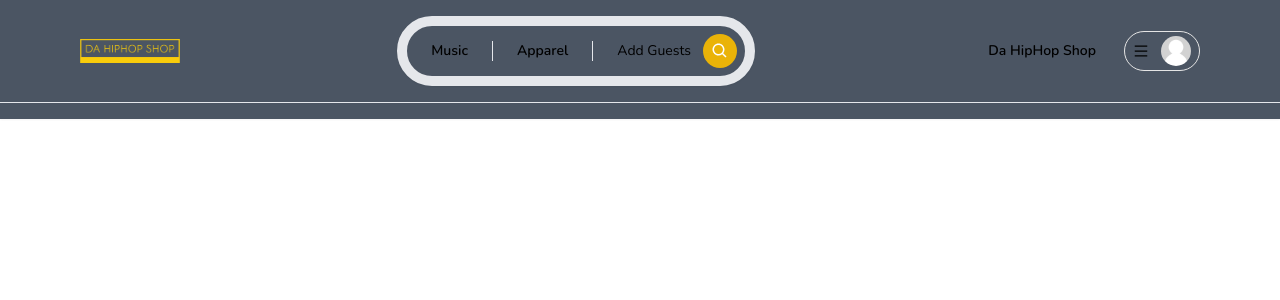
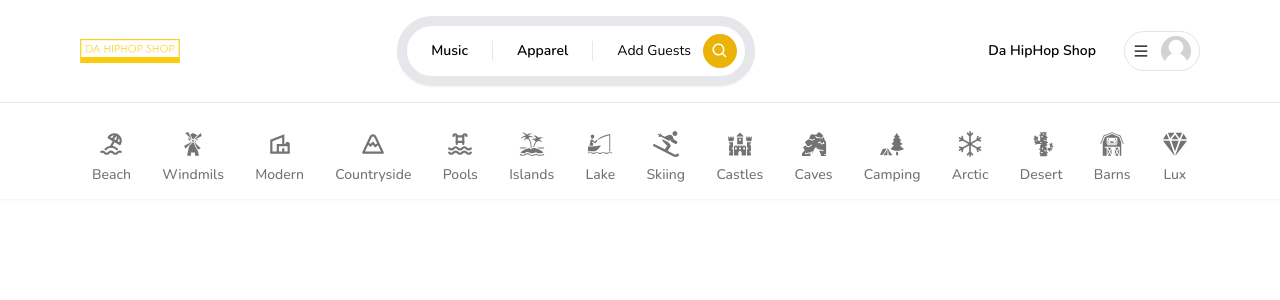
Before and after one commit to LilRomio/Airbnb_clone, a Next.js app: page / in a window 1280 px wide. Shown: the top 300 px of the page. Built offline with nearby package versions, Linux system fonts and the light colour scheme; no server answers.

Commit message:
update 1.01

```diff
--- /dev/null
+++ b/app/components/CategoryBox.tsx
@@ -0,0 +1,70 @@
+'use client';
+
+import { useRouter, useSearchParams } from 'next/navigation';
+import { useCallback } from 'react';
+import { IconType } from 'react-icons';
+import qs from 'query-string';
+
+interface CategoryBoxProps {
+  icon: IconType;
+  label: string;
+  selected?: boolean;
+}
+
+const CategoryBox: React.FC<CategoryBoxProps> = ({ icon: Icon, label, selected }) => {
+  const router = useRouter();
+  const params = useSearchParams();
+
+  const handleClick = useCallback(() => {
+    let currentQuery = {};
+
+    if (params) {
+      currentQuery = qs.parse(params.toString());
+    }
+
+    const updatedQuery: any = {
+      ...currentQuery,
+      category: label,
+    };
+
+    if (params?.get('category') === label) {
+      delete updatedQuery.category;
+    }
+
+    const url = qs.stringifyUrl(
+      {
+        url: '/',
+        query: updatedQuery,
+      },
+      { skipNull: true }
+    );
+
+    router.push(url);
+  }, [label, params, router]);
+
+  return (
+    <div
+      onClick={handleClick}
+      className={`
+        flex
+        flex-col
+        items-center
+        justify-center
+        gap-2
+        p-3
+        border-b-2
+      hover:text-neutral-800
+        transition
+        cursor-pointer
+
+        ${selected ? 'border-b-neutral-800' : 'border-transparent'}
+        ${selected ? 'text-neutral-800' : 'text-neutral-500'}
+        `}
+    >
+      <Icon size={26} />
+      <div className="text-sm font-medium">{label}</div>
+    </div>
+  );
+};
+
+export default CategoryBox;
--- /dev/null
+++ b/app/components/inputs/CategoryInput.tsx
@@ -0,0 +1,35 @@
+'use client';
+
+import { IconType } from 'react-icons';
+
+interface CategoryInputProps {
+  icon: IconType;
+  label: string;
+  selected?: boolean;
+  onClick: (value: string) => void;
+}
+
+const CategoryInput: React.FC<CategoryInputProps> = ({ icon: Icon, label, selected, onClick }) => {
+  return (
+    <div
+      onClick={() => onClick(label)}
+      className={`
+    rounded-xl
+    border-2
+    p-4
+    flex
+    flex-col
+    gap-3
+    hover:border-black
+    transition
+    cursor-pointer
+    ${selected ? 'border-black' : 'border-neutral-200'}
+    `}
+    >
+      <Icon size={30} />
+      <div className="font-semibold">{label}</div>
+    </div>
+  );
+};
+
+export default CategoryInput;
--- /dev/null
+++ b/app/components/inputs/CountrySelect.tsx
@@ -0,0 +1,9 @@
+const CountrySelect = () => {
+  return (
+    <div>
+      <div></div>
+    </div>
+  );
+};
+
+export default CountrySelect;
--- /dev/null
+++ b/app/components/modals/RentModal.tsx
@@ -0,0 +1,130 @@
+'use client';
+
+import useRentModal from '@/app/hooks/useRentModal';
+import Modal from './Modal';
+import { useMemo, useState } from 'react';
+import { FieldValues, useForm } from 'react-hook-form';
+
+import Heading from '../Heading';
+import { categories } from '../navbar/Categories';
+import CategoryInput from '../inputs/CategoryInput';
+import CountrySelect from '../inputs/CountrySelect';
+
+enum STEPS {
+  CATEGORY = 0,
+  LOCATION = 1,
+  INFO = 2,
+  IMAGES = 3,
+  DESCRIPTION = 4,
+  PRICE = 5,
+}
+
+const RentModal = () => {
+  const rentModal = useRentModal();
+
+  const [step, setStep] = useState(STEPS.CATEGORY);
+
+  const {
+    register,
+    handleSubmit,
+    setValue,
+    watch,
+    formState: { errors },
+    reset,
+  } = useForm<FieldValues>({
+    defaultValues: {
+      category: '',
+      location: null,
+      guestCount: 1,
+      roomCount: 1,
+      bathroomCount: 1,
+      imageSrc: '',
+      price: 1,
+      title: '',
+      description: '',
+    },
+  });
+
+  const category = watch('category');
+
+  const setCustomValue = (id: string, value: any) => {
+    setValue(id, value, {
+      shouldValidate: true,
+      shouldDirty: true,
+      shouldTouch: true,
+    });
+  };
+
+  const onBack = () => {
+    setStep((value) => value - 1);
+  };
+
+  const onNext = () => {
+    setStep((value) => value + 1);
+  };
+
+  const actionLabel = useMemo(() => {
+    if (step === STEPS.PRICE) {
+      return 'Create';
+    }
+
+    return 'Next';
+  }, [step]);
+
+  const secondaryActionLabel = useMemo(() => {
+    if (step === STEPS.CATEGORY) {
+      return undefined;
+    }
+    return 'Back';
+  }, [step]);
+
+  let bodyContent = (
+    <div className="flex flex-col gap-8">
+      <Heading title="Which of these best describes your place?" subtitle="Pick a category" />
+      <div
+        className="
+      grid
+      grid-cols-1
+      md:grid-cols-2
+      gap-3
+      max-h-[50vh]
+      overflow-y-auto"
+      >
+        {categories.map((item) => (
+          <div key={item.label} className="col-span-1">
+            <CategoryInput
+              onClick={(category) => setCustomValue('category', category)}
+              selected={category === item.label}
+              label={item.label}
+              icon={item.icon}
+            />
+          </div>
+        ))}
+      </div>
+    </div>
+  );
+
+  if (step === STEPS.LOCATION) {
+    bodyContent = (
+      <div className="flex flex-col gap-8">
+        <Heading title="Where is your place located?" subtitle="Help guests find you!" />
+        <CountrySelect />
+      </div>
+    );
+  }
+
+  return (
+    <Modal
+      isOpen={rentModal.isOpen}
+      onClose={rentModal.onClose}
+      onSubmit={onNext}
+      actionLabel={actionLabel}
+      secondaryActionLabel={secondaryActionLabel}
+      secondaryAction={step === STEPS.CATEGORY ? undefined : onBack}
+      title="Da HipHop Store"
+      body={bodyContent}
+    />
+  );
+};
+
+export default RentModal;
--- a/app/components/navbar/Categories.tsx
+++ b/app/components/navbar/Categories.tsx
@@ -1,18 +1,121 @@
+'use client';
+
 import Container from '../Container';
 
+import { TbBeach, TbMountain, TbPool } from 'react-icons/tb';
+import {
+  GiBarn,
+  GiBoatFishing,
+  GiCactus,
+  GiCastle,
+  GiCaveEntrance,
+  GiForestCamp,
+  GiIsland,
+  GiWindmill,
+} from 'react-icons/gi';
+import { FaSkiing } from 'react-icons/fa';
+import { BsSnow } from 'react-icons/bs';
+import { IoDiamond } from 'react-icons/io5';
+import { MdOutlineVilla } from 'react-icons/md';
+import CategoryBox from '../CategoryBox';
+import { usePathname, useSearchParams } from 'next/navigation';
+
+export const categories = [
+  {
+    label: 'Beach',
+    icon: TbBeach,
+    description: 'This property is close to the beach!',
+  },
+  {
+    label: 'Windmils',
+    icon: GiWindmill,
+    description: 'This property has windmills',
+  },
+  {
+    label: 'Modern',
+    icon: MdOutlineVilla,
+    description: 'This property is modern',
+  },
+  {
+    label: 'Countryside',
+    icon: TbMountain,
+    description: 'This property is in the countryside!',
+  },
+  {
+    label: 'Pools',
+    icon: TbPool,
+    description: 'This is property has a beautiful pool!',
+  },
+  {
+    label: 'Islands',
+    icon: GiIsland,
+    description: 'This property is on an island!',
+  },
+  {
+    label: 'Lake',
+    icon: GiBoatFishing,
+    description: 'This property is near a lake!',
+  },
+  {
+    label: 'Skiing',
+    icon: FaSkiing,
+    description: 'This property has skiing activies!',
+  },
+  {
+    label: 'Castles',
+    icon: GiCastle,
+    description: 'This property is an ancient castle!',
+  },
+  {
+    label: 'Caves',
+    icon: GiCaveEntrance,
+    description: 'This property is in a spooky cave!',
+  },
+  {
+    label: 'Camping',
+    icon: GiForestCamp,
+    description: 'This property offers camping activities!',
+  },
+  {
+    label: 'Arctic',
+    icon: BsSnow,
+    description: 'This property is in arctic environment!',
+  },
+  {
+    label: 'Desert',
+    icon: GiCactus,
+    description: 'This property is in the desert!',
+  },
+  {
+    label: 'Barns',
+    icon: GiBarn,
+    description: 'This property is in a barn!',
+  },
+  {
+    label: 'Lux',
+    icon: IoDiamond,
+    description: 'This property is brand new and luxurious!',
+  },
+];
+
 const Categories = () => {
+  const params = useSearchParams();
+  const category = params?.get('category');
+  const pathname = usePathname();
+
+  const isMainPage = pathname === '/';
+
+  if (!isMainPage) {
+    return null;
+  }
+
   return (
     <Container>
-      <div
-        className="
-        pt-4
-        flex
-        flex-row
-        items-center
-        justify-between
-        overflow-x-auto
-                "
-      ></div>
+      <div className="flex flex-row items-center justify-between pt-4 overflow-x-auto ">
+        {categories.map((item) => (
+          <CategoryBox key={item.label} label={item.label} selected={category === item.label} icon={item.icon} />
+        ))}
+      </div>
     </Container>
   );
 };
--- a/app/components/navbar/Navbar.tsx
+++ b/app/components/navbar/Navbar.tsx
@@ -13,19 +13,10 @@ interface NavbarProps {
 
 const Navbar: React.FC<NavbarProps> = ({ currentUser }) => {
   return (
-    <div className="fixed w-full bg-gray-600 z-10 shadow-sm">
+    <div className="fixed z-10 w-full bg-white shadow-sm">
       <div className="py-4 border-b-[1px]">
         <Container>
-          <div
-            className="
-                  flex
-                  flex-row
-                  items-center
-                  justify-between
-                  gap-3
-                  md:gap-0
-                  "
-          >
+          <div className="flex flex-row items-center justify-between gap-3  md:gap-0">
             <Logo />
             <Search />
             <UserMenu currentUser={currentUser} />
--- /dev/null
+++ b/app/hooks/useRentModal.ts
@@ -0,0 +1,15 @@
+import { create } from 'zustand';
+
+interface RentModalStore {
+  isOpen: boolean;
+  onOpen: () => void;
+  onClose: () => void;
+}
+
+const useRentModal = create<RentModalStore>((set) => ({
+  isOpen: false,
+  onOpen: () => set({ isOpen: true }),
+  onClose: () => set({ isOpen: false }),
+}));
+
+export default useRentModal;
--- a/app/layout.tsx
+++ b/app/layout.tsx
@@ -2,6 +2,7 @@ import './globals.css';
 import { Nunito } from 'next/font/google';
 import Navbar from './components/navbar/Navbar';
 import ClientOnly from './components/ClientOnly';
+import RentModal from './components/modals/RentModal';
 import LoginModal from './components/modals/LoginModal';
 import RegisterModal from './components/modals/RegisterModal';
 import ToasterProvider from './providers/ToasterProvider';
@@ -23,6 +24,7 @@ export default async function RootLayout({ children }: { children: React.ReactNo
       <body className={font.className}>
         <ClientOnly>
           <ToasterProvider />
+          <RentModal />
           <LoginModal />
           <RegisterModal />
           <Navbar currentUser={currentUser} />
--- a/package.json
+++ b/package.json
@@ -20,6 +20,7 @@
     "eslint-config-next": "13.3.1",
     "next": "13.3.1",
     "next-auth": "^4.22.1",
+    "query-string": "^8.1.0",
     "react": "18.2.0",
     "react-dom": "18.2.0",
     "react-hook-form": "^7.43.9",
```
Also changed, not shown: app/components/modals/LoginModal.tsx (+10 -5 lines), app/components/modals/RegisterModal.tsx (+12 -4 lines), app/components/navbar/UserMenu.tsx (+14 -14 lines), 2 other files (tests, documents, lock files or other folders).
